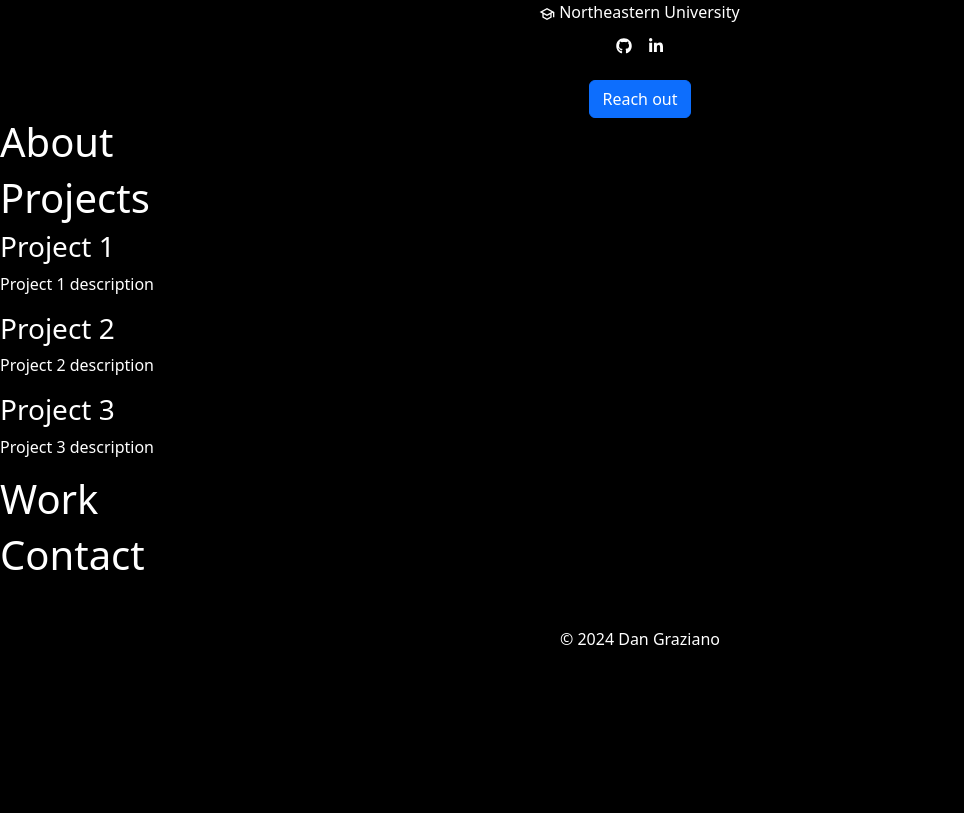
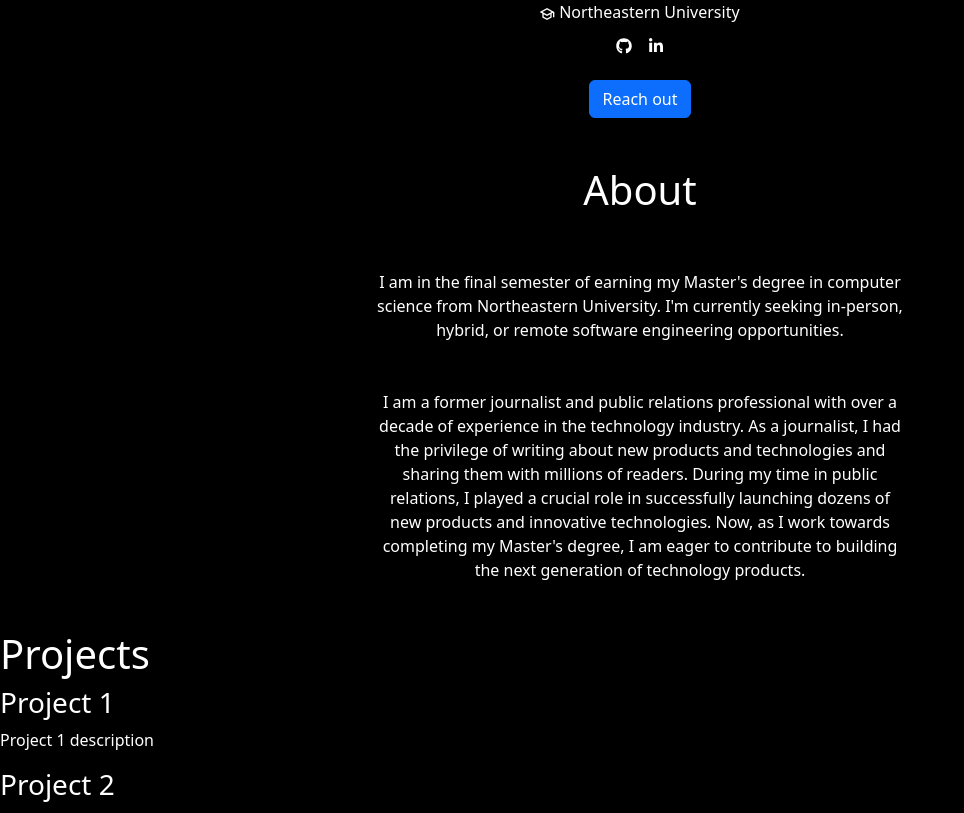
Before and after one commit to DanGraziano/PersonalWebsite, a React (Create React App) app: page / in a window 1280 px wide. Shown: the part 448-1261 px from the top of the page, without its empty margins (0-964 px from the left). Before the commit the page ends 1131 px from the top, so only its background shows below. Built offline with nearby package versions, Linux system fonts and the light colour scheme.

Commit message:
Add basic content for about section

```diff
--- a/src/components/about/About.jsx
+++ b/src/components/about/About.jsx
@@ -1,13 +1,29 @@
-
-
-
 export default function About() {
     return (
-        <div className="about">
-            <h1>About</h1>
+        <div className="about-container-fluid">
+            <div className="row justify-content-center">
+                <div className="col-12 col-md-8 col-lg-6">
+                    <h1 className="about-section-title text-center mt-5">
+                        <span className="about-section-title-color">About</span>
+                    </h1>
+                </div>
+            </div>
+            <div className="row justify-content-center">
+                <div className="col-12 col-md-8 col-lg-6">
+                    <div className="about-section-description text-center">
+                        <p className="about-section-description-text m-5">
+                            I am in the final semester of earning my Master's degree in computer science from Northeastern University.
+                            I'm currently seeking in-person, hybrid, or remote software engineering opportunities.
+                        </p>
+                        <p className="about-section-description-text m-5">
+                            I am a former journalist and public relations professional with over a decade of experience in the technology industry.
+                            As a journalist, I had the privilege of writing about new products and technologies and sharing them with millions of readers.
+                            During my time in public relations, I played a crucial role in successfully launching dozens of new products and innovative technologies.
+                            Now, as I work towards completing my Master's degree, I am eager to contribute to building the next generation of technology products.
+                        </p>
+                    </div>
+                </div>
+            </div>
         </div>
     );
-
-
-
-}
+};
```
